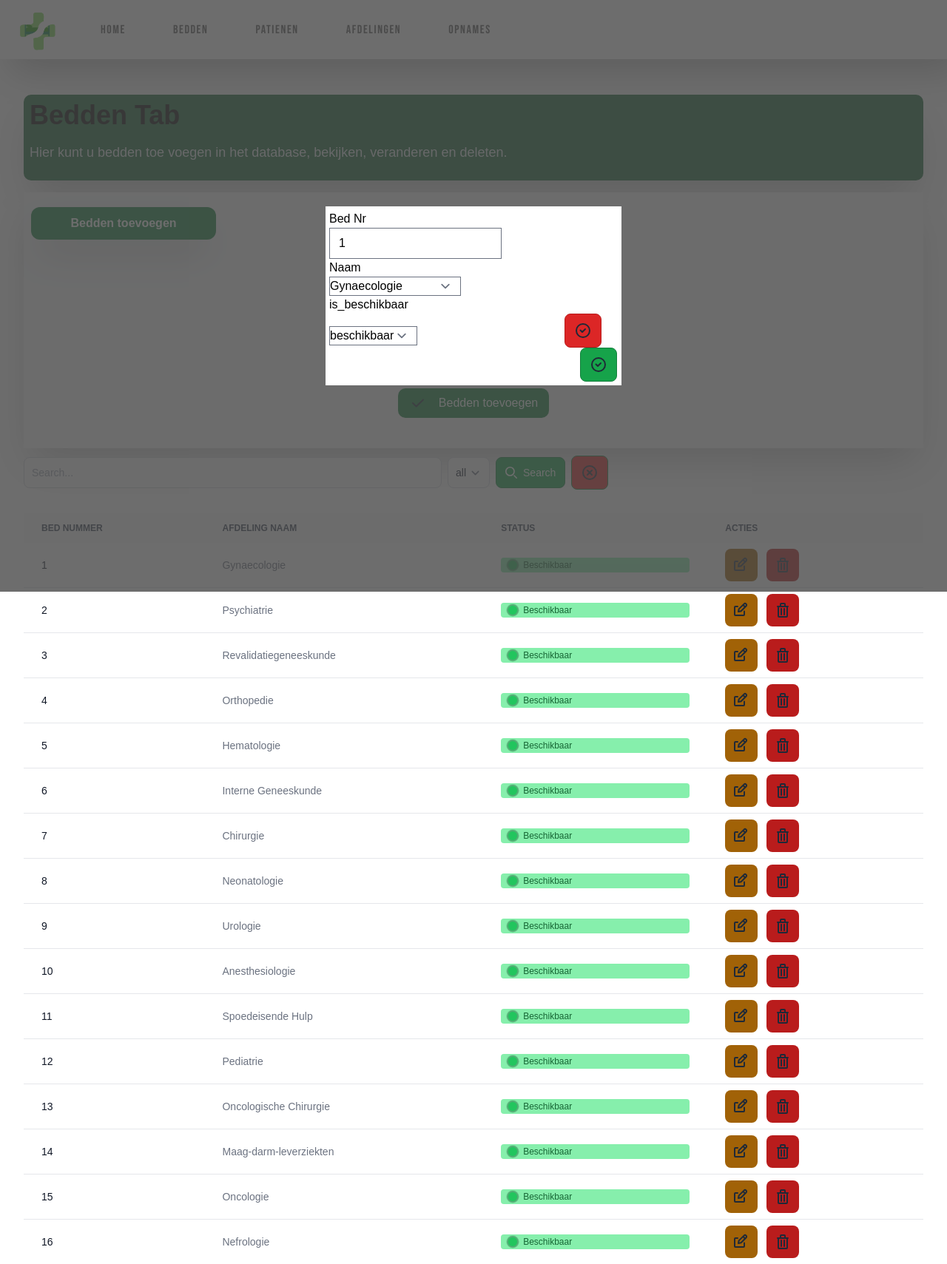
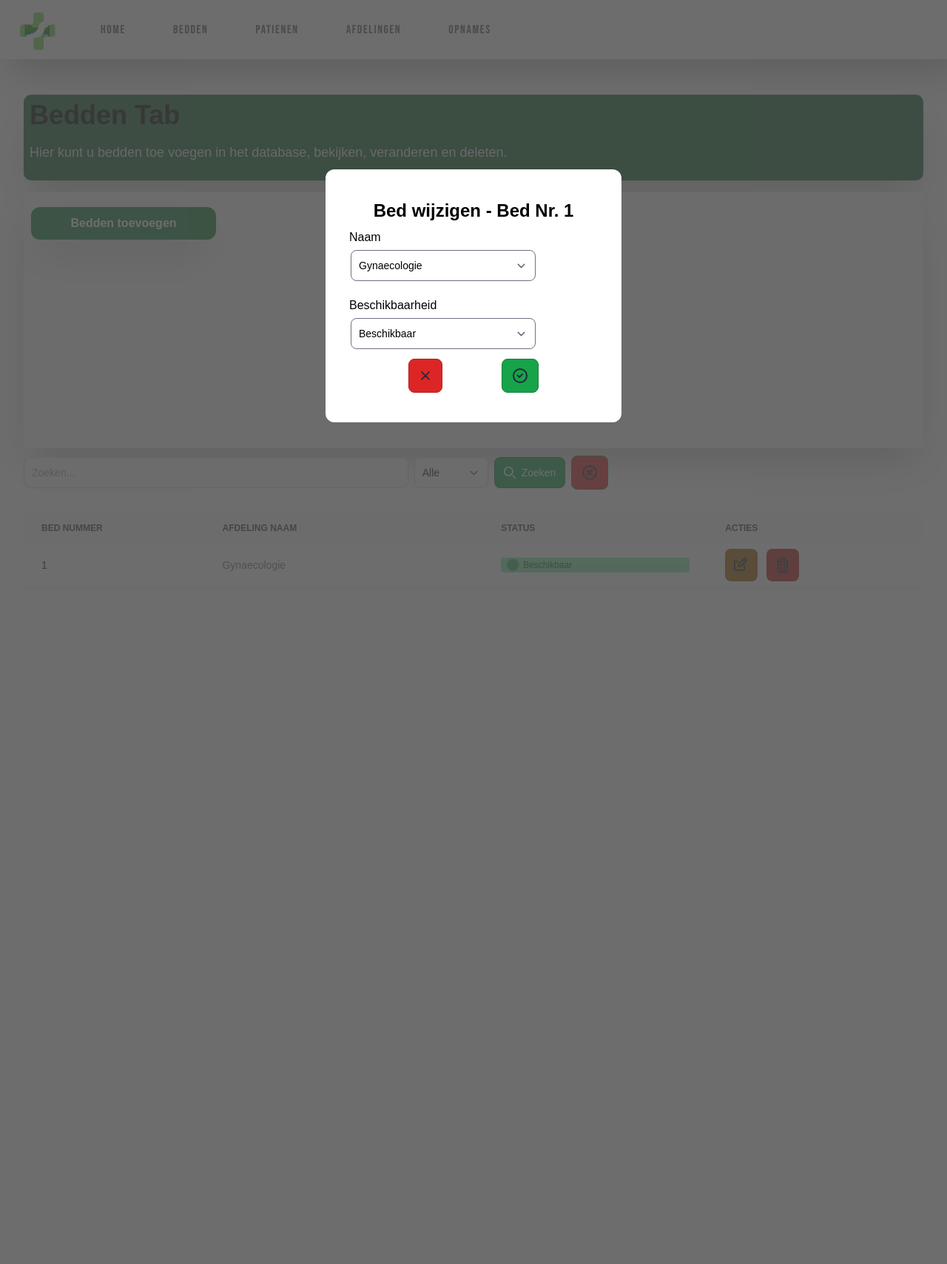
Before and after one commit to ItzArxher/MediBedTrackr, a Flask app: page /bedden in a window 1280 px wide, after a click that opens the changed part. Shown: the top 1709 px of the page at 74% size. After the commit the page ends 786 px from the top, so only its background shows below. Run offline with Flask 3, Linux system fonts and the light colour scheme; data comes from the database, SQL or seed files in the repository; some libraries are stand-ins or nearby versions.

Commit message:
fixed edit popup bedden

```diff
--- a/Webapp/templates/bedden.html
+++ b/Webapp/templates/bedden.html
@@ -3,17 +3,20 @@
 <div class="bg-green-800 p-2 shadow-2xl my-4 rounded-[10px]">
 
     <h2 class="text-4xl font-extrabold dark:text-white">Bedden Tab</h2>
-    <p class="my-4 text-lg text-gray-200">Hier kunt u bedden toe voegen in het database, bekijken, veranderen en deleten.</p>
+    <p class="my-4 text-lg text-gray-200">Hier kunt u bedden toe voegen in het database, bekijken, veranderen en
+        deleten.</p>
 </div>
 
 {% endblock %}
 {% block main_content %}
 <form class="my-[10px] form-control bg-gray-50 p-[10px] shadow-2xl" method="post" action="/create_bed">
-    <p class="rounded-xl text-center font-extrabold bg-green-700 text-white shadow-2xl w-[250px] py-[10px] my-[10px]">Bedden toevoegen</p>
+    <p class="rounded-xl text-center font-extrabold bg-green-700 text-white shadow-2xl w-[250px] py-[10px] my-[10px]">
+        Bedden toevoegen</p>
     <div class="flex flex-col gap-2 items-center">
         <div>
             <label for="afdeling">Afdeling</label>
-            <select required name="afdeling" class="mx-[2px] my-[5px] w-[250px] bg-white-50 border border-white-300 text-sm rounded-lg focus:ring-blue-500 focus:border-blue-500 block p-2.5 dark:bg-white-700 dark:border-white-600 dark:placeholder-white-400 dark:focus:ring-blue-500 dark:focus:border-blue-500">
+            <select required name="afdeling"
+                class="mx-[2px] my-[5px] w-[250px] bg-white-50 border border-white-300 text-sm rounded-lg focus:ring-blue-500 focus:border-blue-500 block p-2.5 dark:bg-white-700 dark:border-white-600 dark:placeholder-white-400 dark:focus:ring-blue-500 dark:focus:border-blue-500">
                 <option value="" disabled selected>-- Kies een afdeling --</option>
                 {%for afdeling in B_afdeling%}
                 <option value="{{afdeling['id']}}">{{afdeling['naam']}}</option>
@@ -23,15 +26,19 @@
 
         <div>
             <label for="aantal_bedden">Aantal Bedden om toe te voegen</label>
-            <input type="number" value="1" step="1" min="1" required placeholder="Aantal bedden..." name="aantal_bedden" class="mx-[2px] my-[5px] w-[250px] bg-white-50 border border-white-300 text-sm rounded-lg focus:ring-blue-500 focus:border-blue-500 block p-2.5 dark:bg-white-700 dark:border-white-600 dark:placeholder-white-400 dark:focus:ring-blue-500 dark:focus:border-blue-500"/>
+            <input type="number" value="1" step="1" min="1" required placeholder="Aantal bedden..." name="aantal_bedden"
+                class="mx-[2px] my-[5px] w-[250px] bg-white-50 border border-white-300 text-sm rounded-lg focus:ring-blue-500 focus:border-blue-500 block p-2.5 dark:bg-white-700 dark:border-white-600 dark:placeholder-white-400 dark:focus:ring-blue-500 dark:focus:border-blue-500" />
         </div>
 
 
     </div>
     <div class="flex flex-row justify-center items-center p-4">
-        <button class="flex flex-row gap-4 my-[15px] text-center text-white bg-green-700 px-[15px] py-2 rounded-[10px]" type="submit">
-            <svg class="text-center w-6 h-6 text-gray-800 dark:text-white" aria-hidden="true" xmlns="http://www.w3.org/2000/svg" fill="none" viewBox="0 0 24 24">
-                <path stroke="currentColor" stroke-linecap="round" stroke-linejoin="round" stroke-width="2" d="m5 12 4.7 4.5 9.3-9"/>
+        <button class="flex flex-row gap-4 my-[15px] text-center text-white bg-green-700 px-[15px] py-2 rounded-[10px]"
+            type="submit">
+            <svg class="text-center w-6 h-6 text-gray-800 dark:text-white" aria-hidden="true"
+                xmlns="http://www.w3.org/2000/svg" fill="none" viewBox="0 0 24 24">
+                <path stroke="currentColor" stroke-linecap="round" stroke-linejoin="round" stroke-width="2"
+                    d="m5 12 4.7 4.5 9.3-9" />
             </svg>
             <span>Bedden toevoegen</span>
         </button>
@@ -45,15 +52,16 @@
 
         <input type="text" id="search" name="search" value=""
             class="bg-gray-50 border border-gray-300 text-gray-900 text-sm rounded-lg focus:ring-green-500 focus:border-green-500 block w-full  p-2.5  light:bg-gray-700 light:border-gray-600 light:placeholder-gray-400 light:text-white light:focus:ring-green-500 light:focus:border-green-500"
-            placeholder="Search...">
+            placeholder="Zoeken...">
 
     </div>
 
 
-    <select name="status" id="status" class="bg-gray-50 ms-2 border border-gray-300 text-gray-900 text-sm rounded-lg focus:ring-green-500 focus:border-green-500 block p-2.5  light:bg-gray-700 light:border-gray-600 light:placeholder-gray-400 light:text-white light:focus:ring-green-500 light:focus:border-green-500">
-        <option value="">all</option>
-        <option value="0">bezet</option>
-        <option value="1">vrij</option>
+    <select name="status" id="status"
+        class="bg-gray-50 ms-2 border border-gray-300 text-gray-900 text-sm rounded-lg focus:ring-green-500 focus:border-green-500 block p-2.5  light:bg-gray-700 light:border-gray-600 light:placeholder-gray-400 light:text-white light:focus:ring-green-500 light:focus:border-green-500">
+        <option value="">Alle</option>
+        <option value="0">Bezet</option>
+        <option value="1">Beschikbaar</option>
     </select>
 
     <button type="submit"
@@ -61,34 +69,18 @@
         <svg class="w-4 h-4 me-2" aria-hidden="true" xmlns="http://www.w3.org/2000/svg" fill="none" viewBox="0 0 20 20">
             <path stroke="currentColor" stroke-linecap="round" stroke-linejoin="round" stroke-width="2"
                 d="m19 19-4-4m0-7A7 7 0 1 1 1 8a7 7 0 0 1 14 0Z" />
-        </svg>Search
+        </svg>Zoeken
     </button>
-    <a class="inline-flex items-center py-2.5 px-3 ms-2 text-sm font-medium text-white bg-red-600 rounded-lg border border-green-700 hover:bg-green-800 focus:ring-4 focus:outline-none focus:ring-green-300 light:bg-green-600 light:hover:bg-green-700 light:focus:ring-green-800" href="/bedden">
-        <svg class="w-6 h-6 text-gray-800 dark:text-white" aria-hidden="true" xmlns="http://www.w3.org/2000/svg" fill="none" viewBox="0 0 24 24">
-            <path stroke="currentColor" stroke-linecap="round" stroke-linejoin="round" stroke-width="2" d="m15 9-6 6m0-6 6 6m6-3a9 9 0 1 1-18 0 9 9 0 0 1 18 0Z"/>
+    <a class="inline-flex items-center py-2.5 px-3 ms-2 text-sm font-medium text-white bg-red-600 rounded-lg border border-green-700 hover:bg-green-800 focus:ring-4 focus:outline-none focus:ring-green-300 light:bg-green-600 light:hover:bg-green-700 light:focus:ring-green-800"
+        href="/bedden">
+        <svg class="w-6 h-6 text-gray-800 dark:text-white" aria-hidden="true" xmlns="http://www.w3.org/2000/svg"
+            fill="none" viewBox="0 0 24 24">
+            <path stroke="currentColor" stroke-linecap="round" stroke-linejoin="round" stroke-width="2"
+                d="m15 9-6 6m0-6 6 6m6-3a9 9 0 1 1-18 0 9 9 0 0 1 18 0Z" />
         </svg>
     </a>
 
 </form>
-
-<!-- <table>
-    <tr>
-        <th>ID</th>
-        <th>Afdeling</th>
-        <th>Type Zorg</th>
-        <th>Status</th>
-    </tr>
-    <tbody>
-        {% for bed in bedden%}
-        <tr>
-            <td>{{bed['id']}}</td>
-            <td>{{bed['naam']}}</td>
-            <td>{{bed['type_zorg']}}</td>
-            <td>{{"beschikbaar" if bed['is_beschikbaar'] == 1 else "Niet"}}</td>
-        </tr>
-        {% endfor%}
-    </tbody>
-</table> -->
 
 <div class="relative overflow-x-auto py-8">
     <table class="w-full text-sm text-left rtl:text-right text-gray-500 light:text-gray-400">
@@ -143,14 +135,21 @@
 
                 </td>
                 <td class="px-6 py-2">
-                    <a href="#edit-bed{{bed['id']}}" class="text-white bg-yellow-700 hover:bg-yellow-800 focus:ring-4 focus:outline-none focus:ring-yellow-300 font-medium rounded-lg text-sm p-2.5 text-center inline-flex items-center me-2 dark:bg-yellow-600 dark:hover:bg-yellow-700 dark:focus:ring-yellow-800">
-                        <svg class="w-6 h-6 text-gray-800 dark:text-white" aria-hidden="true" xmlns="http://www.w3.org/2000/svg" fill="none" viewBox="0 0 24 24">
-                            <path stroke="currentColor" stroke-linecap="round" stroke-linejoin="round" stroke-width="2" d="m14.3 4.8 2.9 2.9M7 7H4a1 1 0 0 0-1 1v10c0 .6.4 1 1 1h11c.6 0 1-.4 1-1v-4.5m2.4-10a2 2 0 0 1 0 3l-6.8 6.8L8 14l.7-3.6 6.9-6.8a2 2 0 0 1 2.8 0Z"/>
+                    <a href="#edit-bed{{bed['id']}}"
+                        class="text-white bg-yellow-700 hover:bg-yellow-800 focus:ring-4 focus:outline-none focus:ring-yellow-300 font-medium rounded-lg text-sm p-2.5 text-center inline-flex items-center me-2 dark:bg-yellow-600 dark:hover:bg-yellow-700 dark:focus:ring-yellow-800">
+                        <svg class="w-6 h-6 text-gray-800 dark:text-white" aria-hidden="true"
+                            xmlns="http://www.w3.org/2000/svg" fill="none" viewBox="0 0 24 24">
+                            <path stroke="currentColor" stroke-linecap="round" stroke-linejoin="round" stroke-width="2"
+                                d="m14.3 4.8 2.9 2.9M7 7H4a1 1 0 0 0-1 1v10c0 .6.4 1 1 1h11c.6 0 1-.4 1-1v-4.5m2.4-10a2 2 0 0 1 0 3l-6.8 6.8L8 14l.7-3.6 6.9-6.8a2 2 0 0 1 2.8 0Z" />
                         </svg>
                     </a>
-                    <a href="/delete_bed/{{bed['id']}}" onclick="return confirm('Are You Sure You Want To Delete Bed Nr {{bed['id']}} van afdeling {{bed['naam']}}?')" class="text-white bg-red-700 hover:bg-red-800 focus:ring-4 focus:outline-none focus:ring-red-300 font-medium rounded-lg text-sm p-2.5 text-center inline-flex items-center me-2 dark:bg-red-600 dark:hover:bg-red-700 dark:focus:ring-red-800">
-                        <svg class="w-6 h-6 text-gray-800 dark:text-white" aria-hidden="true" xmlns="http://www.w3.org/2000/svg" fill="none" viewBox="0 0 24 24">
-                            <path stroke="currentColor" stroke-linecap="round" stroke-linejoin="round" stroke-width="2" d="M5 7h14m-9 3v8m4-8v8M10 3h4a1 1 0 0 1 1 1v3H9V4a1 1 0 0 1 1-1ZM6 7h12v13a1 1 0 0 1-1 1H7a1 1 0 0 1-1-1V7Z"/>
+                    <a href="/delete_bed/{{bed['id']}}"
+                        onclick="return confirm('Are You Sure You Want To Delete Bed Nr {{bed['id']}} van afdeling {{bed['naam']}}?')"
+                        class="text-white bg-red-700 hover:bg-red-800 focus:ring-4 focus:outline-none focus:ring-red-300 font-medium rounded-lg text-sm p-2.5 text-center inline-flex items-center me-2 dark:bg-red-600 dark:hover:bg-red-700 dark:focus:ring-red-800">
+                        <svg class="w-6 h-6 text-gray-800 dark:text-white" aria-hidden="true"
+                            xmlns="http://www.w3.org/2000/svg" fill="none" viewBox="0 0 24 24">
+                            <path stroke="currentColor" stroke-linecap="round" stroke-linejoin="round" stroke-width="2"
+                                d="M5 7h14m-9 3v8m4-8v8M10 3h4a1 1 0 0 1 1 1v3H9V4a1 1 0 0 1 1-1ZM6 7h12v13a1 1 0 0 1-1 1H7a1 1 0 0 1-1-1V7Z" />
                         </svg>
                     </a>
                 </td>
@@ -160,40 +159,64 @@
     </table>
 </div>
 {% for bed in bedden%}
-<div id="edit-bed{{bed['id']}}" class="modal">
-    <form action="/edit_bed" method="post" class="p-[5px] bg-white w-[400px] h-[fit-content]">
+<div id="edit-bed{{bed['id']}}" class="modal fixed">
+    <form action="/edit_bed" method="post" class="p-8 bg-white rounded-xl  min-w-[400px] h-[fit-content]">
+        <div class="font-bold text-2xl py-2 text-center">
+            Bed wijzigen - Bed Nr. {{bed['id']}}
+        </div>
+        <div class="flex flex-col gap-4">
 
-        <label for="id"><p>Bed Nr</p></label>
-        <input value={{bed['id']}} type="text" name="id" readonly>
+            <div>
 
-        <label for="naam"><p>Naam</p></label>
-        <select name="afdeling">
+                <label for="naam">
+                    <p>Naam</p>
+                </label>
+                <select name="afdeling"
+                    class="mx-[2px] my-[5px] w-[250px] bg-white-50 border border-white-300 text-sm rounded-lg focus:ring-blue-500 focus:border-blue-500 block p-2.5 dark:bg-white-700 dark:border-white-600 dark:placeholder-white-400 dark:focus:ring-blue-500 dark:focus:border-blue-500">
                     <option value={{bed['afdeling_id']}}>{{bed['naam']}}</option>
                     {%for afdeling in B_afdeling%}
-            {% if afdeling['id'] != bed['afdeling_id'] %} <option value={{afdeling['id']}}>{{afdeling['naam']}}</option> {% endif %}
+                    {% if afdeling['id'] != bed['afdeling_id'] %} <option value={{afdeling['id']}}>{{afdeling['naam']}}
+                    </option>
+                    {% endif %}
                     {%endfor%}
                 </select>
+            </div>
+            <div>
 
-        <label for="status"><p>is_beschikbaar</p></label>
-        <select name="status">
-            <option value="1" {% if bed['is_beschikbaar'] == 1 %} selected {% endif %}>beschikbaar</option>
-            <option value="0" {% if bed['is_beschikbaar'] == 0 %} selected {% endif %}>niet beschikbaar</option>
+
+                <label for="status">
+                    <p>Beschikbaarheid</p>
+                </label>
+                <select name="status"
+                    class="mx-[2px] my-[5px] w-[250px] bg-white-50 border border-white-300 text-sm rounded-lg focus:ring-blue-500 focus:border-blue-500 block p-2.5 dark:bg-white-700 dark:border-white-600 dark:placeholder-white-400 dark:focus:ring-blue-500 dark:focus:border-blue-500">
+                    <option value="1" {% if bed['is_beschikbaar']==1 %} selected {% endif %}>Beschikbaar</option>
+                    <option value="0" {% if bed['is_beschikbaar']==0 %} selected {% endif %}>Niet beschikbaar</option>
                 </select>
+            </div>
+        </div>
+
+
+        <div class="flex flex-row justify-evenly py-2">
 
 
             <a href="#"
-            class="inline-flex items-center py-2.5 px-3 ms-[50%] text-sm font-medium text-white bg-red-600 rounded-lg border border-red-700 hover:bg-red-800 focus:ring-4 focus:outline-none focus:ring-red-300 light:bg-red-600 light:hover:bg-red-700 light:focus:ring-red-800">
-            <svg class="w-6 h-6 text-gray-800 dark:text-white" aria-hidden="true" xmlns="http://www.w3.org/2000/svg" fill="none" viewBox="0 0 24 24">
-                <path stroke="currentColor" stroke-linecap="round" stroke-linejoin="round" stroke-width="2" d="M8.5 11.5 11 14l4-4m6 2a9 9 0 1 1-18 0 9 9 0 0 1 18 0Z"/>
+                class="inline-flex items-center py-2.5 px-3 text-sm font-medium text-white bg-red-600 rounded-lg border border-red-700 hover:bg-red-800 focus:ring-4 focus:outline-none focus:ring-red-300 light:bg-red-600 light:hover:bg-red-700 light:focus:ring-red-800">
+                <svg class="w-5 h-5 text-gray-800 dark:text-white" aria-hidden="true" xmlns="http://www.w3.org/2000/svg"
+                    fill="none" viewBox="0 0 24 24">
+                    <path stroke="currentColor" stroke-linecap="round" stroke-linejoin="round" stroke-width="2"
+                        d="M6 18 18 6m0 12L6 6" />
                 </svg>
             </a>
 
             <button type="submit"
-            class="inline-flex items-center py-2.5 px-3 ms-[87%] text-sm font-medium text-white bg-green-600 rounded-lg border border-green-700 hover:bg-green-800 focus:ring-4 focus:outline-none focus:ring-green-300 light:bg-green-600 light:hover:bg-green-700 light:focus:ring-green-800">
-            <svg class="w-6 h-6 text-gray-800 dark:text-white" aria-hidden="true" xmlns="http://www.w3.org/2000/svg" fill="none" viewBox="0 0 24 24">
-                <path stroke="currentColor" stroke-linecap="round" stroke-linejoin="round" stroke-width="2" d="M8.5 11.5 11 14l4-4m6 2a9 9 0 1 1-18 0 9 9 0 0 1 18 0Z"/>
+                class="inline-flex items-center py-2.5 px-3 text-sm font-medium text-white bg-green-600 rounded-lg border border-green-700 hover:bg-green-800 focus:ring-4 focus:outline-none focus:ring-green-300 light:bg-green-600 light:hover:bg-green-700 light:focus:ring-green-800">
+                <svg class="w-6 h-6 text-gray-800 dark:text-white" aria-hidden="true" xmlns="http://www.w3.org/2000/svg"
+                    fill="none" viewBox="0 0 24 24">
+                    <path stroke="currentColor" stroke-linecap="round" stroke-linejoin="round" stroke-width="2"
+                        d="M8.5 11.5 11 14l4-4m6 2a9 9 0 1 1-18 0 9 9 0 0 1 18 0Z" />
                 </svg>
             </button>
+        </div>
     </form>
 </div>
 {%endfor%}
```
Also changed, not shown: Webapp/templates/opnames.html (+4 -4 lines). Lines whose indentation alone changed are shown as unchanged.
